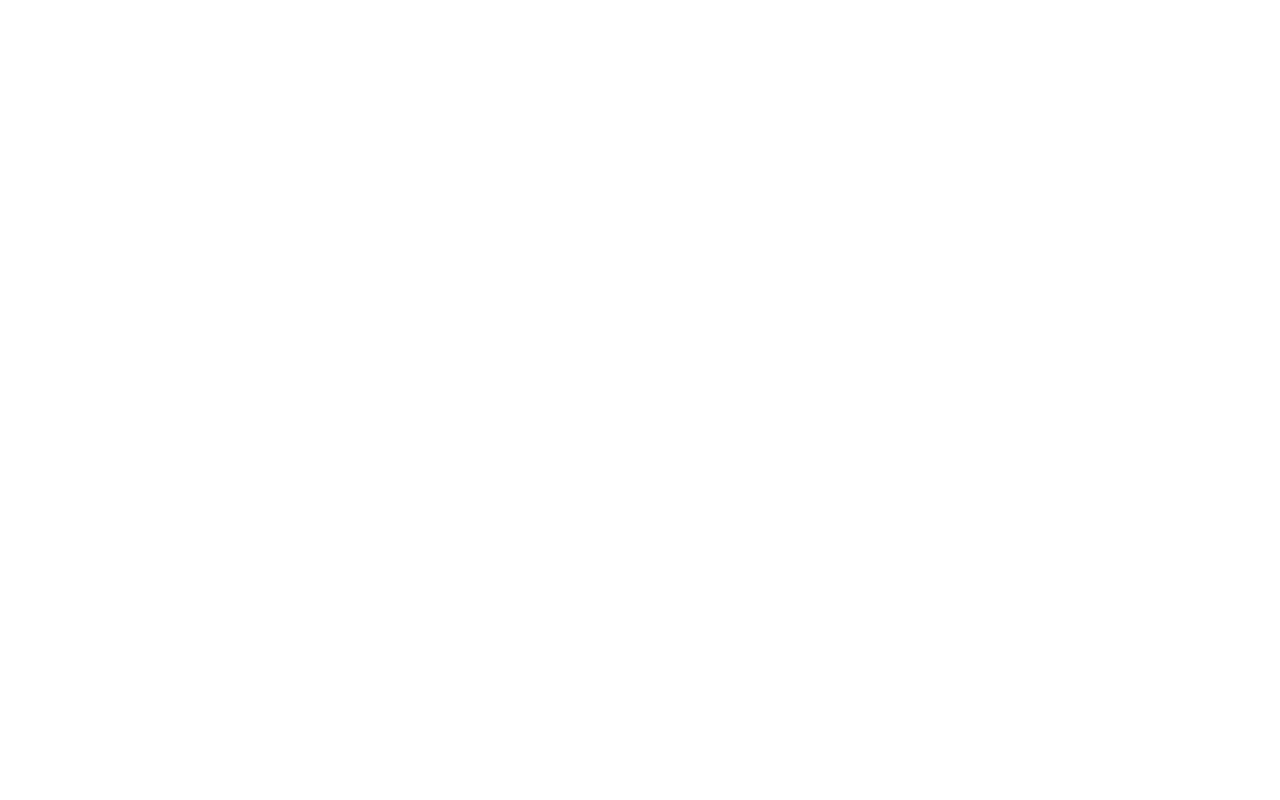
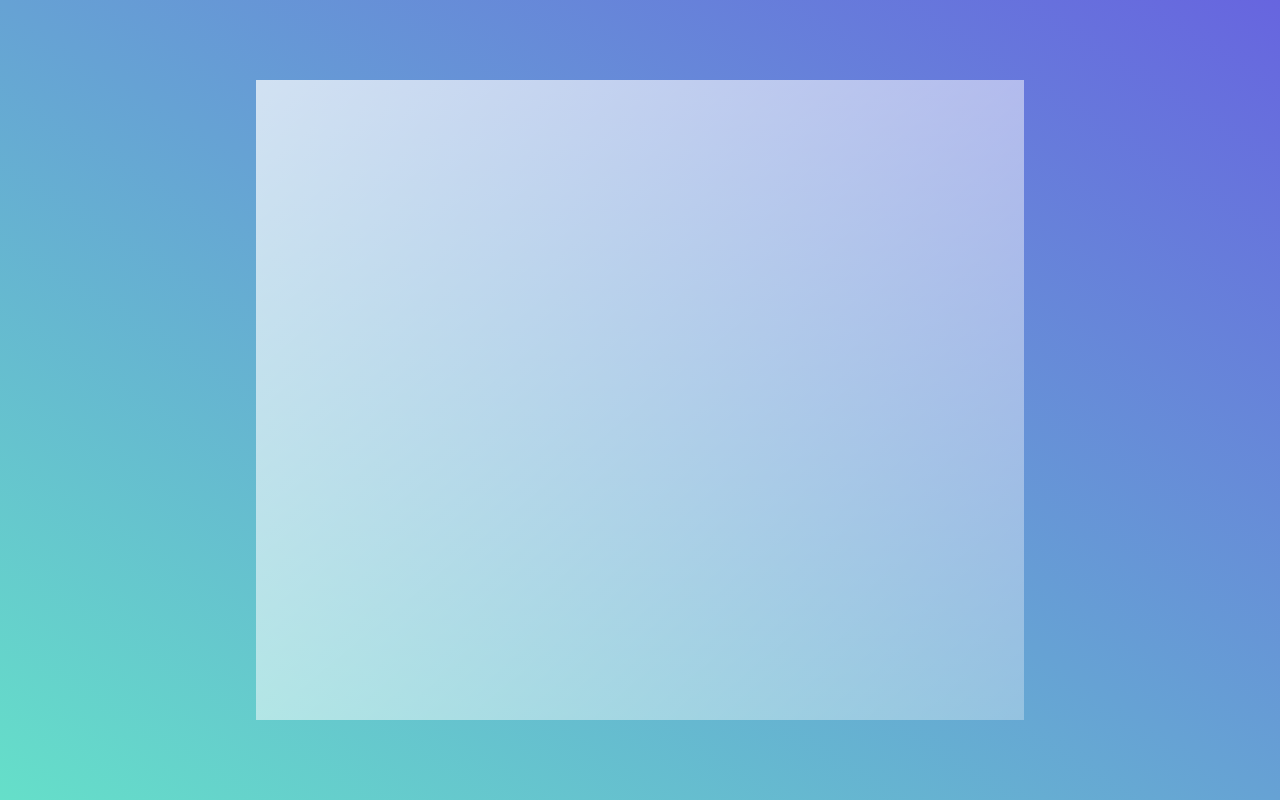
Before and after one commit to AndresCorral/glassWebsite, a plain HTML site: page index.html in a window 1280 px wide. Drawn offline with Linux system fonts and the light colour scheme.

Commit message:
clear
Signed-off-by: Andrés Corral <andresco70@hotmail.com>

```diff
--- a/index.html
+++ b/index.html
@@ -8,5 +8,11 @@
     <link rel="stylesheet" href="style.css" />
     <title>Document</title>
   </head>
-  <body></body>
+  <body>
+    <main>
+      <section class="glass"></section>
+    </main>
+    <div class="circle1"></div>
+    <div class="circle2"></div>
+  </body>
 </html>
--- a/style.css
+++ b/style.css
@@ -6,3 +6,21 @@
 html {
   font-size: 62.5%;
 }
+
+main {
+  min-height: 100vh;
+  background: linear-gradient(to right top, #65dfc9, #6765df);
+  display: flex;
+  align-items: center;
+  justify-content: center;
+}
+.glass {
+  background: white;
+  min-height: 80vh;
+  width: 60%;
+  background: linear-gradient(
+    to right bottom,
+    rgba(255, 255, 255, 0.7),
+    rgba(255, 255, 255, 0.3)
+  );
+}
```
Also changed, not shown: images/assassins.png (added), images/avatar.png (added), images/controller.png (added), images/library.png (added), images/sackboy.png (added), images/spiderman.png (added), images/steam.png (added), images/twitch.png (added), images/upcoming.png (added).
